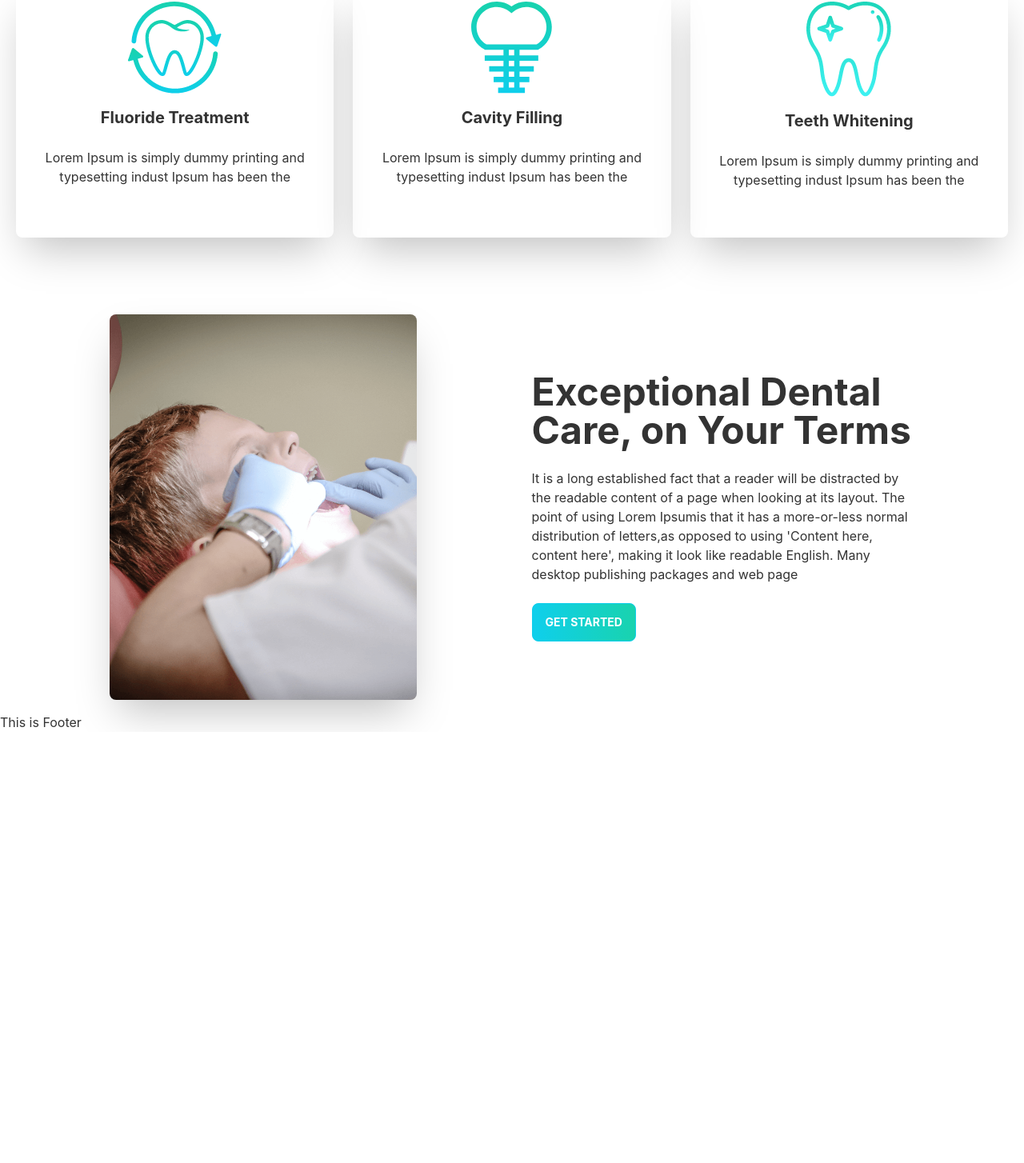
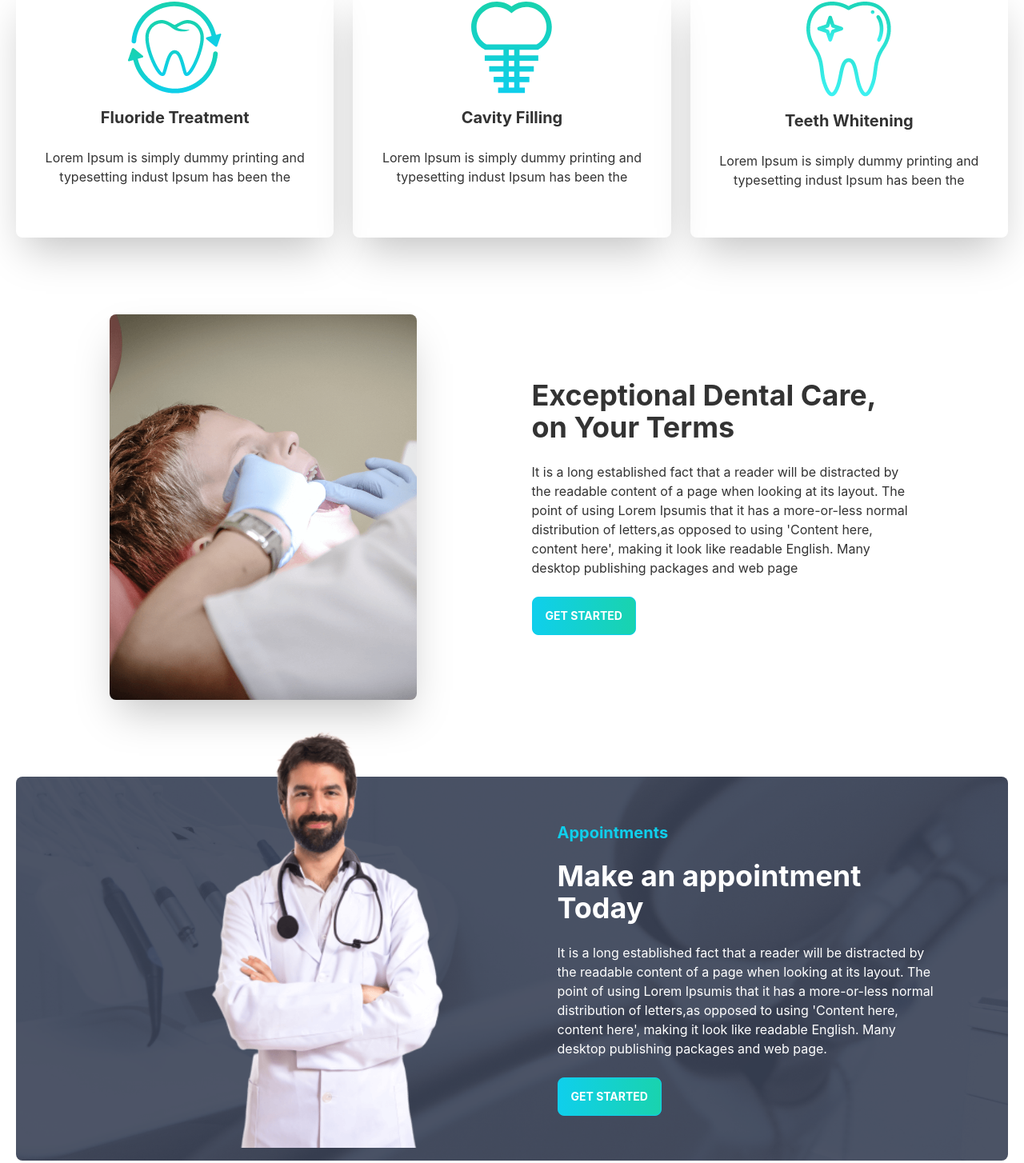
Before and after one commit to hbkabir004/Doctors-Portal-Client-Side, a React (Create React App) app: page / in a window 1280 px wide. Shown: the part 870-2324 px from the top of the page at 80% size. Before the commit the page ends 1785 px from the top, so only its background shows below. Built offline with nearby package versions, Linux system fonts and the light colour scheme.

Commit message:
GetAppointment added

```diff
--- a/src/components/Pages/Home/Banner.jsx
+++ b/src/components/Pages/Home/Banner.jsx
@@ -6,13 +6,13 @@ import chair from '../../../assets/images/chair.png';
 
 const Banner = () => {
     return (
-        <div className='bg-contain  w-[1363px] h-96' style={{ backgroundImage: `url(${banner})` }}>
+        <div className='bg-contain  lg:w-[1363px] lg:h-96' style={{ backgroundImage: `url(${banner})` }}>
             <div className="hero">
-                <div className="hero-content flex-col lg:flex-row-reverse p-10">
-                    <img src={chair} className="max-w-sm rounded-lg shadow-2xl" alt='' />
-                    <div className='w-[655px]'>
+                <div className="hero-content flex-col lg:flex-row-reverse lg:p-10">
+                    <img src={chair} className="lg:max-w-sm rounded-lg shadow-2xl" alt='' />
+                    <div className='lg:w-[655px]'>
                         <h1 className="text-5xl font-bold">Your New Smile Starts <br /> Here</h1>
-                        <p className="py-6 w-[400px]">Provident cupiditate voluptatem et in. Quaerat fugiat ut assumenda excepturi exercitationem quasi. In deleniti eaque aut repudiandae et a id nisi.</p>
+                        <p className="py-6 lg:w-[400px]">Provident cupiditate voluptatem et in. Quaerat fugiat ut assumenda excepturi exercitationem quasi. In deleniti eaque aut repudiandae et a id nisi.</p>
                         <button className="btn btn-primary bg-gradient-to-r from-primary to-secondary text-white font-bold">Get Started</button>
                     </div>
                 </div>
--- /dev/null
+++ b/src/components/Pages/Home/GetAppointment.jsx
@@ -0,0 +1,23 @@
+import React from 'react';
+import appointment from '../../../assets/images/appointment.png';
+import extra from '../../../assets/images/doctor.png';
+
+const GetAppointment = () => {
+    return (
+        <div className="hero mt-20 rounded-lg" style={{ backgroundImage: `url(${appointment})` }}>
+            <div className="hero-content flex-col lg:flex-row text-white ">
+                <img src={extra} className=" lg:max-w-xl -mt-32" alt='' />
+                <div className='lg:w-[479px]'>
+                    <h1 className='text-xl text-primary font-bold mb-5'>Appointments</h1>
+                    <h1 className="text-4xl font-bold">Make an appointment Today</h1>
+                    <p className="py-6">
+                        It is a long established fact that a reader will be distracted by the readable content of a page when looking at its layout. The point of using Lorem Ipsumis that it has a more-or-less normal distribution of letters,as opposed to using 'Content here, content here', making it look like readable English. Many desktop publishing packages and web page.
+                    </p>
+                    <button className="btn btn-primary bg-gradient-to-r from-primary to-secondary text-white font-bold">Get Started</button>
+                </div>
+            </div>
+        </div>
+    );
+};
+
+export default GetAppointment;
--- a/src/components/Pages/Home/Home.jsx
+++ b/src/components/Pages/Home/Home.jsx
@@ -1,8 +1,9 @@
 import React from 'react';
 import Banner from './Banner';
-import Extra from './Extra';
+import GetAppointment from './GetAppointment';
 import InfoCards from './InfoCards/InfoCards';
 import Services from './Services/Services';
+import Treatment from './Treatment';
 
 const Home = () => {
     return (
@@ -10,7 +11,8 @@ const Home = () => {
             <Banner></Banner>
             <InfoCards></InfoCards>
             <Services></Services>
-            <Extra></Extra>
+            <Treatment></Treatment>
+            <GetAppointment></GetAppointment>
         </div>
     );
 };
--- a/src/components/Pages/Home/Extra.jsx
+++ b/src/components/Pages/Home/Treatment.jsx
@@ -1,13 +1,13 @@
 import React from 'react';
 import extra from '../../../assets/images/treatment.png';
 
-const Extra = () => {
+const Treatment = () => {
     return (
         <div className="hero mt-20">
             <div className="hero-content flex-col lg:flex-row">
-                <img src={extra} className="lg:mr-32 max-w-sm rounded-lg shadow-2xl" alt='' />
-                <div className='w-[479px]'>
-                    <h1 className="text-5xl font-bold">Exceptional Dental Care, on Your Terms</h1>
+                <img src={extra} className="lg:mr-32 lg:max-w-sm rounded-lg shadow-2xl" alt='' />
+                <div className='lg:w-[479px]'>
+                    <h1 className="text-4xl font-bold">Exceptional Dental Care, on Your Terms</h1>
                     <p className="py-6">
                         It is a long established fact that a reader will be distracted by the readable content of a page when looking at its layout. The point of using Lorem Ipsumis that it has a more-or-less normal distribution of letters,as opposed to using 'Content here, content here', making it look like readable English. Many desktop publishing packages and web page
                     </p>
@@ -18,4 +18,4 @@ const Extra = () => {
     );
 };
 
-export default Extra;
+export default Treatment;
--- a/src/components/Shared/NavBar.jsx
+++ b/src/components/Shared/NavBar.jsx
@@ -22,7 +22,7 @@ const NavBar = () => {
                         {menuItem}
                     </ul>
                 </div>
-                <a className="btn btn-ghost normal-case text-xl">daisyUI</a>
+                <Link to='/' className="btn btn-ghost normal-case text-xl">Doctors' Portal</Link>
             </div>
             <div className="navbar-center hidden lg:flex">
                 <ul className="menu menu-horizontal p-0">
```
